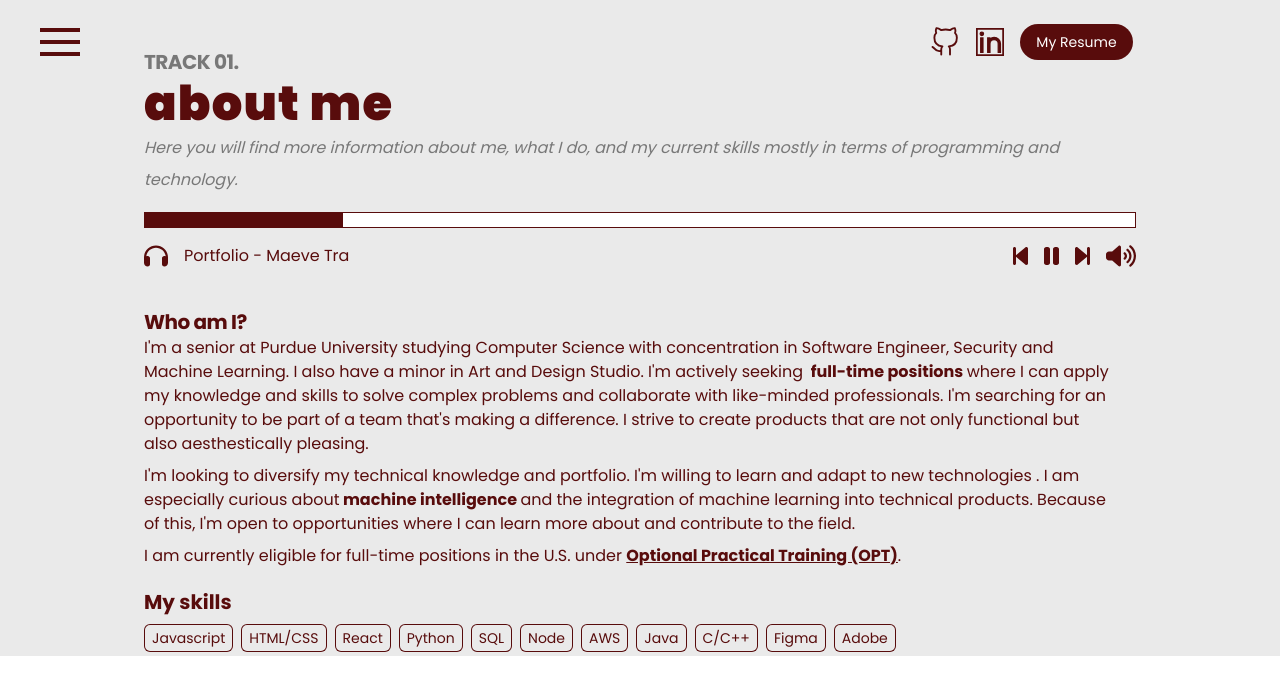
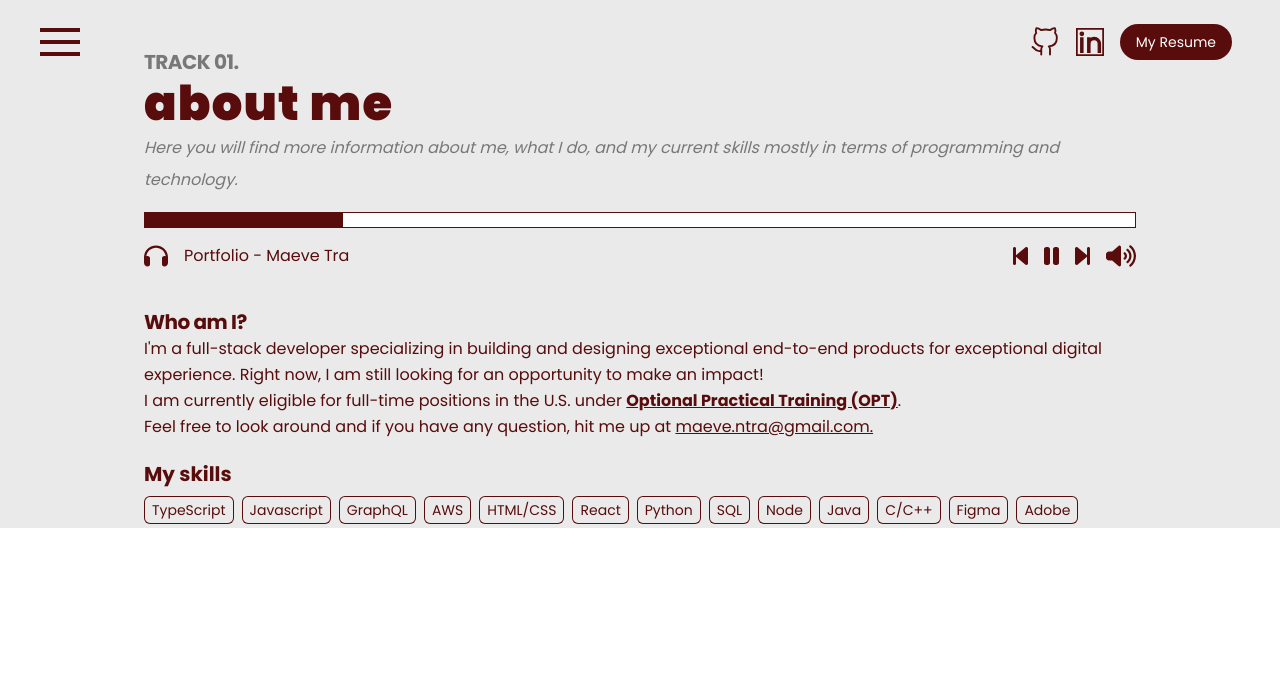
Before and after one commit to maevetra/maevetra, a Next.js app: page /about in a window 1280 px wide. Shown: the top 694 px of the page. Built offline with nearby package versions, Linux system fonts and the light colour scheme; a web font is replaced by a local one.

Commit message:
update data

```diff
--- a/app/about/page.tsx
+++ b/app/about/page.tsx
@@ -9,7 +9,7 @@ import { useSectionInView } from '@/lib/hooks';
 export default function About() {
     const { ref } = useSectionInView("about");
     return (
-        <motion.section ref={ref} id="about"  className='w-full h-fit -mt-12 pt-24 bg-lgrey items-center justify-between px-36'>
+        <motion.section ref={ref} id="about" className='w-full h-fit -mt-12 pt-24 bg-lgrey items-center justify-between px-8 md:px-36'>
             <Heading
                 title="About me"
                 description="Here you will find more information about
@@ -19,37 +19,20 @@ export default function About() {
 
             <div className=''>
                 <div className='col-span-2 flex-shrink pr-5'>
-                    <div>
+                    <div className='leading-relaxed'>
                         <h3 className="text-xl font-bold tracking-tight sm:text-xl">Who am I?</h3>
-                        <p className='mb-2'>I&apos;m a senior at Purdue University studying Computer Science
-                            with concentration in Software Engineer, Security and Machine Learning. I also
-                            have a minor in Art and Design Studio. I&apos;m actively seeking  <strong>
-                             &nbsp;full-time positions&nbsp;
-                            </strong>
-                            where I can apply my knowledge and skills to solve complex problems and collaborate
-                            with like-minded professionals. I&apos;m searching for an opportunity to be part of a team that&apos;s making a difference. I
-                            strive to create products that are not only functional but also aesthestically
-                            pleasing.
-                        </p>
-                        <p className='mb-2'> I&apos;m looking to diversify
-                            my technical knowledge and portfolio. I&apos;m willing to learn and adapt to
-                            new technologies . I am especially curious about
-                             <strong>
-                             &nbsp;machine intelligence&nbsp;
-                            </strong>
-                            and the integration of machine learning into technical products. Because of
-                            this, I&apos;m open to opportunities where I can learn more about and contribute to
-                            the field.
-                        </p>
-                        <p>
-                            I am currently eligible for full-time positions in the U.S. under&nbsp;
+                        I&apos;m a full-stack developer specializing in building and designing exceptional end-to-end products for exceptional digital experience. Right now, I am still looking for an opportunity to make an impact!
+                        <br/>
+                        I am currently eligible for full-time positions in the U.S. under&nbsp;
                             <a
-                                className='underline font-bold'
+                                className='underline font-semibold'
                                 href='https://www.uscis.gov/working-in-the-united-states/students-and-exchange-visitors/optional-practical-training-opt-for-f-1-students'
                                 target='_blank'>
                                 Optional Practical Training (OPT)
                             </a>.
-                        </p>
+                        <br/>
+                         Feel free to look around and if you have any question, hit me up at <a className='underline' href="mailto:maeve.ntra@gmail.com">maeve.ntra@gmail.com.</a>
+
                     </div>
                     <div className="mx-auto max-w-screen place-self-start lg:mx-0 mt-5">
                         <h3 className="text-xl font-bold mb-2 sm:text-xl">My skills</h3>
--- a/app/components/navbar.jsx
+++ b/app/components/navbar.jsx
@@ -1,7 +1,6 @@
 "use client";
 import React from 'react';
 import Link from 'next/link';
-import { useTheme } from 'next-themes'
 import { useScrollPosition } from '@/lib/hooks';
 //import ResumePDF from './resume.pdf';
 
@@ -9,10 +8,8 @@ const NavBar = () => {
     const scrollPosition = useScrollPosition()
 
     return (
-        <div className={`fixed min-w-full h-20 top-0 z-10 ${scrollPosition > 0 ? 'bg-white shadow' : 'bg-transparent shadow-none'}`}>
-
-        <div className={` fixed top-6 right-0 z-10 `}>
-                    <div className="w-1/3 px-10 flex items-stretch justify-center">
+        <div className={`fixed top-6 right-0 z-10 `}>
+                    <div className="w-1/3 px-10 flex items-stretch justify-start">
                             <button className='hover:scale-110 mx-2'>
                                 <a title='GitHub' href="https://github.com/maevetra" target="_blank">
                                     <svg
@@ -56,7 +53,6 @@ const NavBar = () => {
                             </button>
                     </div>
         </div>
-        </div>
     )
 }
 
--- a/app/globals.css
+++ b/app/globals.css
@@ -19,7 +19,7 @@
 
 @layer base {
   html {
-    @apply scroll-auto !important;
+    @apply scroll-smooth !important;
   }
 }
 
--- a/app/layout.tsx
+++ b/app/layout.tsx
@@ -16,13 +16,15 @@ export default function RootLayout({
   children: React.ReactNode
 }) {
   return (
-    <html lang="en" className="!scroll-smooth">
+    <html lang="en">
 
-      <body className={`flex flex-col min-h-screen ${poppins.className} `}>
+      <body className={`flex flex-col min-h-screen ${poppins.className}`}>
         <ActiveSectionContextProvider>
-        <NavBar/>
-        <SideBar/>
-        {children}
+          <div className="flex flex-row bg-white shadow w-screen">
+            <NavBar/>
+            <SideBar/>
+          </div>
+          {children}
         </ActiveSectionContextProvider>
 
       </body>
--- a/lib/data.ts
+++ b/lib/data.ts
@@ -101,8 +101,13 @@ export const projects = [
 
 export const experiences = [
     {
+        title: "Full-stack Software Engineer @ Immigrant Buddies",
+        date: "July 2024 - Present",
+        description: "I develop and deliver end-to-end features and built serverless architecture using AWS Amplify, Lambda and DynamoDB. I also developed and deployed GraphQL APIs using AWS AppSync, connecting to data sources such as DynamoDB."
+    },
+    {
         title: "AWS OpenSearch JavaScript Client Contributor",
-        date: "Sep 2023 - Present",
+        date: "Sep 2023 - March 2024",
         location: "Remote",
         description: "",
         icon: React.createElement(FaReact),
@@ -141,13 +146,15 @@ export const experiences = [
     }
 ] as const;
 export const languages = [
+    "TypeScript",
     "Javascript",
+    "GraphQL",
+    "AWS",
     "HTML/CSS",
     "React",
     "Python",
     "SQL",
     "Node",
-    "AWS",
     "Java",
     "C/C++",
     "Figma",
--- a/next.config.js
+++ b/next.config.js
@@ -1,8 +1,8 @@
 /** @type {import('next').NextConfig} */
 
 const repo = 'my-portfolio'
-const assetPrefix = `/${repo}/`
-const basePath = `/${repo}`
+const assetPrefix = ''
+const basePath = ''
 
 module.exports = {
     output: 'export',
```
Also changed, not shown: app/page.tsx (+5 -5 lines).
